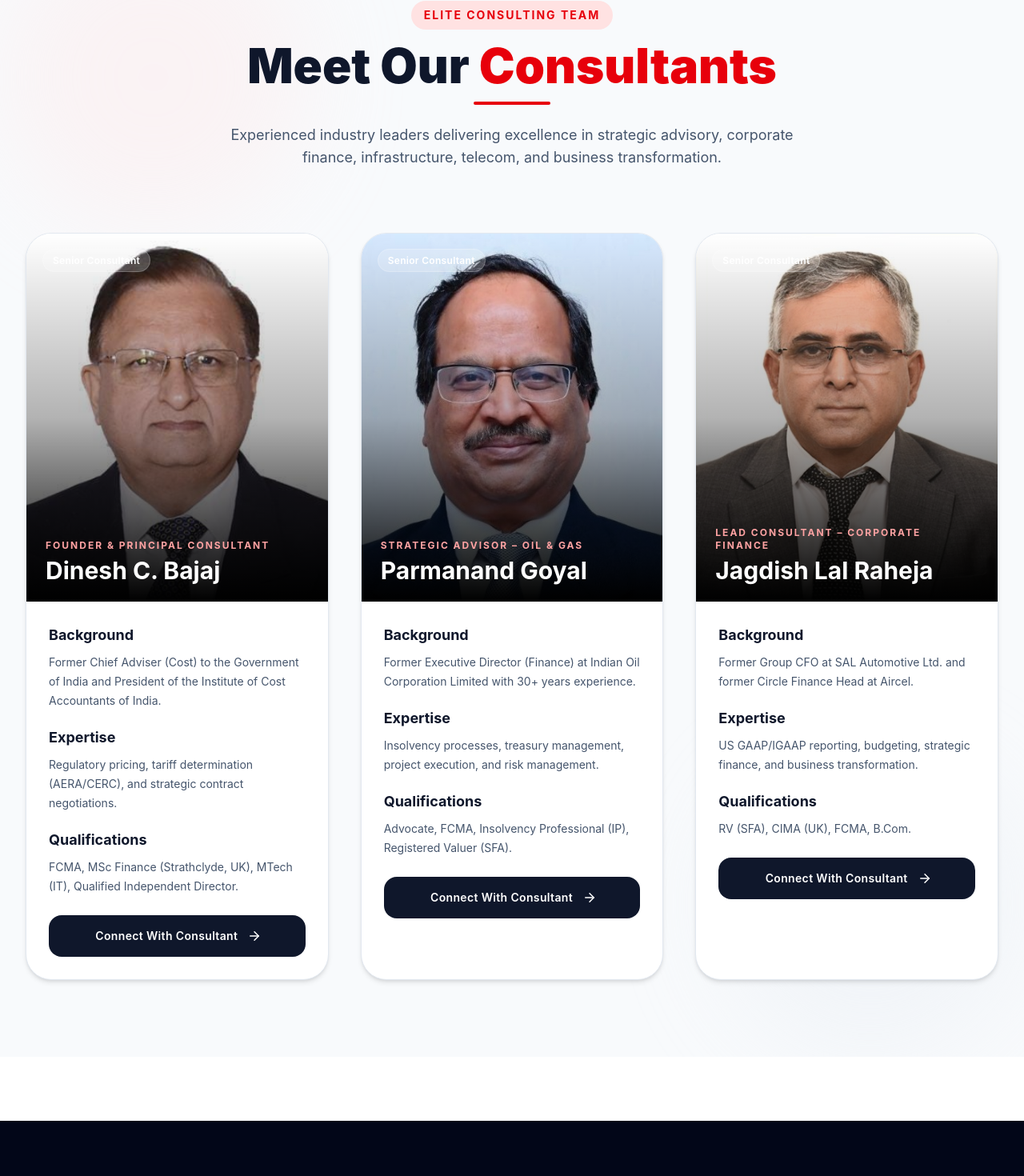
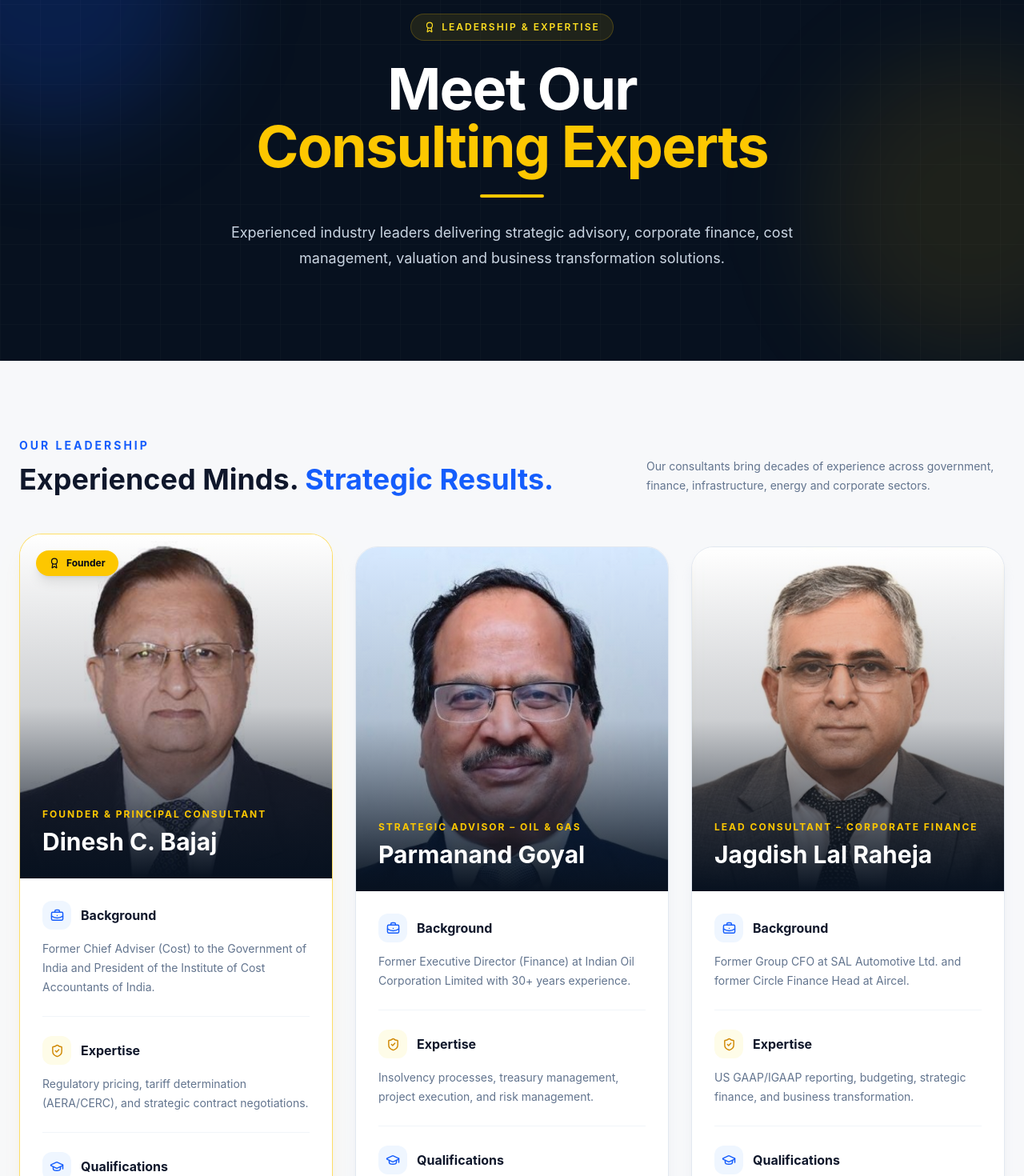
Before and after one commit to dbservices0816-cloud/DB-Consultancy, a React (Vite) app: page /consultants in a window 1280 px wide. Shown: the part 191-1661 px from the top of the page at 80% size. Built offline with nearby package versions, Linux system fonts and the light colour scheme.

Commit message:
consultants

```diff
--- a/src/components/Consultants.jsx
+++ b/src/components/Consultants.jsx
@@ -1,8 +1,12 @@
-// Consultants.jsx — Ultra Premium Fully Responsive UI (375px / 425px / Tablet / Desktop)
-
 import React from "react";
 import { Link } from "react-router-dom";
-import { ArrowRight } from "lucide-react";
+import {
+  ArrowRight,
+  Award,
+  BriefcaseBusiness,
+  GraduationCap,
+  ShieldCheck,
+} from "lucide-react";
 
 import jagdish from "../assets/jagdish-raheja.jpeg";
 import parmanand from "../assets/parmanand-goyal.jpeg";
@@ -20,6 +24,7 @@ const consultantsData = [
       "Regulatory pricing, tariff determination (AERA/CERC), and strategic contract negotiations.",
     qualifications:
       "FCMA, MSc Finance (Strathclyde, UK), MTech (IT), Qualified Independent Director.",
+    featured: true,
   },
 
   {
@@ -51,183 +56,312 @@ const consultantsData = [
 
 const Consultants = () => {
   return (
-    <section className="relative overflow-hidden bg-[#f8fafc] py-14 sm:py-16 lg:py-24">
+    <main className="bg-[#f7f8fa] text-slate-900">
 
-      {/* Background Blur Effects */}
-      <div className="absolute top-0 left-0 w-40 h-40 sm:w-72 sm:h-72 lg:w-96 lg:h-96 bg-red-100 rounded-full blur-3xl opacity-30"></div>
+      {/* =====================================================
+          HERO
+      ===================================================== */}
+      <section className="relative overflow-hidden bg-[#07111f] px-6 py-20 text-white sm:py-24 lg:py-28">
 
-      <div className="absolute bottom-0 right-0 w-40 h-40 sm:w-72 sm:h-72 lg:w-96 lg:h-96 bg-slate-200 rounded-full blur-3xl opacity-30"></div>
+        {/* Background Glow */}
+        <div className="absolute -left-32 -top-32 h-96 w-96 rounded-full bg-blue-600/20 blur-3xl" />
 
-      <div className="relative z-10 max-w-7xl mx-auto px-4 sm:px-6 lg:px-8">
+        <div className="absolute -right-32 bottom-0 h-96 w-96 rounded-full bg-yellow-500/10 blur-3xl" />
 
-        {/* Heading */}
-        <div className="text-center mb-12 sm:mb-16 lg:mb-20">
+        {/* Grid Pattern */}
+        <div
+          className="absolute inset-0 opacity-[0.04]"
+          style={{
+            backgroundImage:
+              "linear-gradient(rgba(255,255,255,.5) 1px, transparent 1px), linear-gradient(90deg, rgba(255,255,255,.5) 1px, transparent 1px)",
+            backgroundSize: "50px 50px",
+          }}
+        />
 
-          <span className="inline-flex items-center px-4 py-2 rounded-full bg-red-100 text-red-600 text-[10px] min-[375px]:text-[11px] sm:text-xs md:text-sm font-bold tracking-[2px] uppercase">
-            Elite Consulting Team
+        <div className="relative z-10 mx-auto max-w-5xl text-center">
+
+          <div className="inline-flex items-center gap-2 rounded-full border border-yellow-400/20 bg-yellow-400/10 px-4 py-2 text-xs font-semibold uppercase tracking-[2px] text-yellow-300">
+            <Award size={14} />
+            Leadership & Expertise
+          </div>
+
+          <h1 className="mt-6 text-4xl font-bold tracking-tight sm:text-5xl md:text-6xl lg:text-7xl">
+            Meet Our
+            <span className="block text-yellow-400">
+              Consulting Experts
             </span>
+          </h1>
 
-          <h2 className="mt-5 sm:mt-6 text-[30px] leading-[38px] min-[375px]:text-[34px] min-[375px]:leading-[42px] sm:text-5xl lg:text-6xl font-black text-slate-900">
-            Meet Our
-            <span className="text-red-600"> Consultants</span>
+          <div className="mx-auto mt-6 h-1 w-20 rounded-full bg-yellow-400" />
+
+          <p className="mx-auto mt-7 max-w-3xl text-base leading-7 text-slate-300 sm:text-lg sm:leading-8">
+            Experienced industry leaders delivering strategic advisory,
+            corporate finance, cost management, valuation and business
+            transformation solutions.
+          </p>
+
+        </div>
+      </section>
+
+      {/* =====================================================
+          CONSULTANTS
+      ===================================================== */}
+      <section className="relative px-5 py-16 sm:px-6 sm:py-20 lg:py-24">
+
+        <div className="mx-auto max-w-7xl">
+
+          {/* Section Header */}
+          <div className="mb-12 flex flex-col justify-between gap-5 sm:mb-16 md:flex-row md:items-end">
+
+            <div>
+              <p className="text-xs font-bold uppercase tracking-[3px] text-blue-600 sm:text-sm">
+                Our Leadership
+              </p>
+
+              <h2 className="mt-3 text-3xl font-bold text-slate-900 sm:text-4xl">
+                Experienced Minds.
+                <span className="text-blue-600"> Strategic Results.</span>
               </h2>
+            </div>
 
-          <div className="w-16 sm:w-24 h-1 bg-red-600 rounded-full mx-auto mt-4 sm:mt-6"></div>
+            <p className="max-w-md text-sm leading-6 text-slate-500">
+              Our consultants bring decades of experience across government,
+              finance, infrastructure, energy and corporate sectors.
+            </p>
 
-          <p className="mt-5 sm:mt-6 max-w-3xl mx-auto text-slate-600 text-[14px] sm:text-base lg:text-lg leading-7 px-1 sm:px-0">
-            Experienced industry leaders delivering excellence in strategic
-            advisory, corporate finance, infrastructure, telecom, and business
-            transformation.
-          </p>
           </div>
 
           {/* Cards */}
-        <div className="grid grid-cols-1 sm:grid-cols-2 xl:grid-cols-3 gap-6 sm:gap-8 lg:gap-10">
+          <div className="grid gap-7 lg:grid-cols-3">
 
             {consultantsData.map((consultant) => (
-            <div
+              <article
                 key={consultant.id}
-              className="group relative bg-white rounded-[24px] sm:rounded-[32px] overflow-hidden border border-slate-200 shadow-md hover:shadow-2xl transition-all duration-500 hover:-translate-y-2 sm:hover:-translate-y-4"
+                className={`group relative overflow-hidden rounded-[28px] border bg-white transition-all duration-500 hover:-translate-y-2 ${
+                  consultant.featured
+                    ? "border-yellow-400/60 shadow-xl shadow-yellow-500/10 lg:-translate-y-4"
+                    : "border-slate-200 shadow-lg shadow-slate-200/60"
+                }`}
               >
 
-              {/* Image Section */}
-              <div className="relative overflow-hidden">
-
-                <div className="relative h-[260px] min-[375px]:h-[300px] min-[425px]:h-[340px] sm:h-[420px] lg:h-[460px] overflow-hidden">
+                {/* Featured Label */}
+                {consultant.featured && (
+                  <div className="absolute left-5 top-5 z-20 flex items-center gap-2 rounded-full bg-yellow-400 px-4 py-2 text-xs font-bold text-slate-950 shadow-lg">
+                    <Award size={14} />
+                    Founder
+                  </div>
+                )}
 
                 {/* Image */}
+                <div className="relative h-[380px] overflow-hidden sm:h-[430px]">
+
                   <img
                     src={consultant.image}
                     alt={consultant.name}
-                    className="
-                      w-full
-                      h-full
-                      object-cover
-                      object-top
-                      transition-all
-                      duration-700
-                      group-hover:scale-110
-                    "
+                    loading={consultant.id === 1 ? "eager" : "lazy"}
+                    decoding="async"
+                    className="h-full w-full object-cover object-top transition duration-700 group-hover:scale-105"
                   />
 
-                  {/* Overlay */}
-                  <div className="absolute inset-0 bg-gradient-to-t from-black via-black/30 to-transparent"></div>
+                  {/* Image Overlay */}
+                  <div className="absolute inset-0 bg-gradient-to-t from-[#07111f] via-[#07111f]/20 to-transparent" />
 
-                  {/* Badge */}
-                  <div className="absolute top-3 left-3 sm:top-5 sm:left-5">
-                    <span
-                      className="
-                        bg-white/20
-                        backdrop-blur-md
-                        border
-                        border-white/20
-                        text-white
-                        text-[9px]
-                        min-[375px]:text-[10px]
-                        sm:text-xs
-                        px-3
-                        py-1.5
-                        rounded-full
-                        font-semibold
-                        tracking-wide
-                      "
-                    >
-                      Senior Consultant
-                    </span>
-                  </div>
+                  {/* Image Bottom Info */}
+                  <div className="absolute bottom-0 left-0 right-0 p-6 sm:p-7">
 
-                  {/* Bottom Info */}
-                  <div className="absolute bottom-0 left-0 right-0 p-4 sm:p-6">
-
-                    <p
-                      className="
-                        text-red-300
-                        uppercase
-                        tracking-[2px]
-                        text-[9px]
-                        min-[375px]:text-[10px]
-                        sm:text-xs
-                        font-bold
-                        mb-2
-                      "
-                    >
+                    <p className="mb-2 text-[10px] font-bold uppercase tracking-[2px] text-yellow-400 sm:text-xs">
                       {consultant.designation}
                     </p>
 
-                    <h3
-                      className="
-                        text-white
-                        text-[22px]
-                        leading-[28px]
-                        min-[375px]:text-[24px]
-                        min-[375px]:leading-[30px]
-                        sm:text-3xl
-                        font-bold
-                      "
-                    >
+                    <h3 className="text-2xl font-bold text-white sm:text-3xl">
                       {consultant.name}
                     </h3>
-                  </div>
+
                   </div>
                 </div>
 
                 {/* Content */}
-              <div className="p-4 sm:p-6 lg:p-7">
+                <div className="p-6 sm:p-7">
 
                   {/* Background */}
-                <div className="mb-4 sm:mb-5">
-                  <h4 className="text-[16px] sm:text-lg font-bold text-slate-900 mb-2">
+                  <div className="border-b border-slate-100 pb-6">
+
+                    <div className="mb-3 flex items-center gap-3">
+
+                      <div className="flex h-9 w-9 items-center justify-center rounded-xl bg-blue-50 text-blue-600">
+                        <BriefcaseBusiness size={17} />
+                      </div>
+
+                      <h4 className="font-bold text-slate-900">
                         Background
                       </h4>
 
-                  <p className="text-slate-600 text-[13px] sm:text-sm leading-6">
+                    </div>
+
+                    <p className="text-sm leading-6 text-slate-500">
                       {consultant.background}
                     </p>
+
                   </div>
 
                   {/* Expertise */}
-                <div className="mb-4 sm:mb-5">
-                  <h4 className="text-[16px] sm:text-lg font-bold text-slate-900 mb-2">
+                  <div className="border-b border-slate-100 py-6">
+
+                    <div className="mb-3 flex items-center gap-3">
+
+                      <div className="flex h-9 w-9 items-center justify-center rounded-xl bg-yellow-50 text-yellow-600">
+                        <ShieldCheck size={17} />
+                      </div>
+
+                      <h4 className="font-bold text-slate-900">
                         Expertise
                       </h4>
 
-                  <p className="text-slate-600 text-[13px] sm:text-sm leading-6">
+                    </div>
+
+                    <p className="text-sm leading-6 text-slate-500">
                       {consultant.expertise}
                     </p>
+
                   </div>
 
                   {/* Qualifications */}
-                <div className="mb-6">
-                  <h4 className="text-[16px] sm:text-lg font-bold text-slate-900 mb-2">
+                  <div className="py-6">
+
+                    <div className="mb-3 flex items-center gap-3">
+
+                      <div className="flex h-9 w-9 items-center justify-center rounded-xl bg-blue-50 text-blue-600">
+                        <GraduationCap size={18} />
+                      </div>
+
+                      <h4 className="font-bold text-slate-900">
                         Qualifications
                       </h4>
 
-                  <p className="text-slate-600 text-[13px] sm:text-sm leading-6">
+                    </div>
+
+                    <p className="text-sm leading-6 text-slate-500">
                       {consultant.qualifications}
                     </p>
+
                   </div>
 
                   {/* Button */}
                   <Link
                     to="/contact"
-                  className="group/btn flex items-center justify-center gap-2 w-full bg-slate-900 hover:bg-red-600 text-white py-3.5 sm:py-4 rounded-xl sm:rounded-2xl font-semibold text-[13px] sm:text-sm tracking-wide transition-all duration-300"
+                    className="group/button flex w-full items-center justify-center gap-2 rounded-xl bg-[#07111f] px-5 py-3.5 text-sm font-semibold text-white transition-all duration-300 hover:bg-blue-600"
                   >
                     Connect With Consultant
 
                     <ArrowRight
-                    size={18}
-                    className="group-hover/btn translate-x-1 transition duration-300"
+                      size={17}
+                      className="transition-transform duration-300 group-hover/button:translate-x-1"
                     />
                   </Link>
+
                 </div>
 
-              {/* Premium Hover Border */}
-              <div className="absolute inset-0 rounded-[24px] sm:rounded-[32px] border border-transparent group-hover:border-yellow-400/80 group-hover:shadow-[0_0_40px_rgba(250,204,21,0.35)] transition-all duration-500 pointer-events-none"></div>
-            </div>
+                {/* Hover Border */}
+                <div className="pointer-events-none absolute inset-0 rounded-[28px] border border-transparent transition-all duration-500 group-hover:border-blue-500/30" />
+
+              </article>
             ))}
+
           </div>
         </div>
       </section>
+
+      {/* =====================================================
+          TRUST SECTION
+      ===================================================== */}
+      <section className="border-y border-slate-200 bg-white px-6 py-16 sm:py-20">
+
+        <div className="mx-auto max-w-6xl">
+
+          <div className="grid gap-6 md:grid-cols-3">
+
+            {[
+              {
+                number: "35+",
+                title: "Years of Experience",
+                text: "Deep government and private-sector leadership experience.",
+              },
+              {
+                number: "3",
+                title: "Senior Consultants",
+                text: "Specialists across finance, costing, valuation and strategy.",
+              },
+              {
+                number: "360°",
+                title: "Advisory Approach",
+                text: "Integrated solutions designed around your business goals.",
+              },
+            ].map((item) => (
+              <div
+                key={item.title}
+                className="rounded-2xl border border-slate-200 bg-slate-50 p-7 text-center transition duration-300 hover:-translate-y-1 hover:bg-white hover:shadow-lg"
+              >
+
+                <div className="text-4xl font-black text-blue-600">
+                  {item.number}
+                </div>
+
+                <h3 className="mt-3 font-bold text-slate-900">
+                  {item.title}
+                </h3>
+
+                <p className="mt-2 text-sm leading-6 text-slate-500">
+                  {item.text}
+                </p>
+
+              </div>
+            ))}
+
+          </div>
+        </div>
+      </section>
+
+      {/* =====================================================
+          CTA
+      ===================================================== */}
+      <section className="px-5 py-16 sm:px-6 sm:py-20">
+
+        <div className="relative mx-auto max-w-6xl overflow-hidden rounded-[28px] bg-[#07111f] px-6 py-14 text-center text-white shadow-2xl sm:px-10 sm:py-16">
+
+          {/* Glow */}
+          <div className="absolute -left-20 -top-20 h-60 w-60 rounded-full bg-blue-600/20 blur-3xl" />
+
+          <div className="absolute -bottom-20 -right-20 h-60 w-60 rounded-full bg-yellow-500/10 blur-3xl" />
+
+          <div className="relative z-10">
+
+            <p className="text-xs font-bold uppercase tracking-[3px] text-yellow-400">
+              Work With Our Experts
+            </p>
+
+            <h2 className="mx-auto mt-4 max-w-3xl text-3xl font-bold sm:text-4xl">
+              Ready to Make Better
+              <span className="text-yellow-400"> Business Decisions?</span>
+            </h2>
+
+            <p className="mx-auto mt-5 max-w-2xl text-sm leading-7 text-slate-400 sm:text-base">
+              Connect with our consultants and explore tailored advisory
+              solutions for your organization.
+            </p>
+
+            <Link
+              to="/contact"
+              className="mt-8 inline-flex items-center gap-2 rounded-xl bg-yellow-400 px-7 py-3.5 text-sm font-bold text-slate-950 shadow-lg shadow-yellow-500/20 transition duration-300 hover:-translate-y-1 hover:bg-yellow-300"
+            >
+              Schedule a Consultation
+              <ArrowRight size={17} />
+            </Link>
+
+          </div>
+        </div>
+      </section>
+
+    </main>
   );
 };
 
```
Lines whose indentation alone changed are shown as unchanged.
